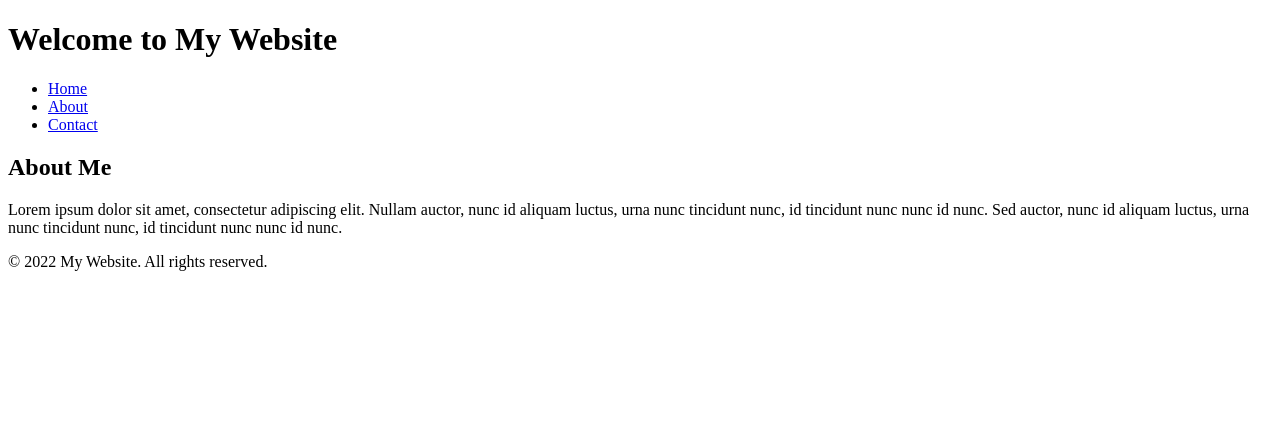
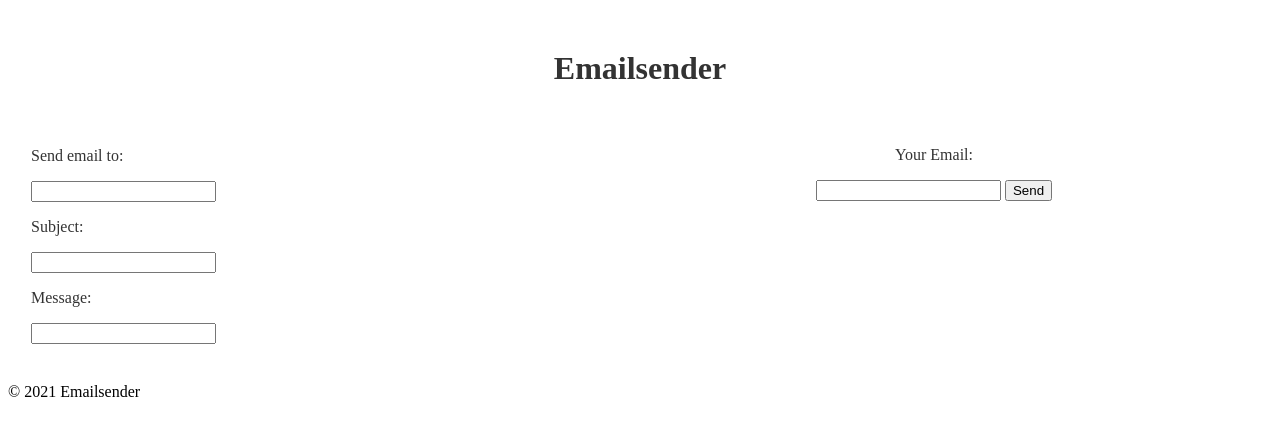
Before and after one commit to Uglypr1nces/emailsender, a Django app: page / in a window 1280 px wide. Shown: the top 436 px of the page. Run offline with Django 5.2, Linux system fonts and the light colour scheme.

Commit message:
added all the necessary files and functions but passing the information from the html and the project has some problems

```diff
--- /dev/null
+++ b/emailsending/python_functions/emailsender.py
@@ -0,0 +1,2 @@
+def send(self_email,email, subject, message):
+    print(f'Email sent from {self_email} to {email} with subject {subject} and message {message}')
--- /dev/null
+++ b/emailsending/static/style.css
@@ -0,0 +1,22 @@
+h1{
+    text-align: center;
+    margin-top: 50px;
+    color: #333;
+}
+
+.reciever{
+    color: #333;
+    border: 3px solid #fff;
+    padding: 20px;
+    width: 40%;
+}
+
+.sender{
+    text-align: center;
+
+    color: #333;
+    width: 50%;
+    float: right;
+    padding: 20px;
+    border: 2px solid #fff;
+}
--- a/emailsending/templates/base.html
+++ b/emailsending/templates/base.html
@@ -1,28 +1,57 @@
+{% load static %}
 <!DOCTYPE html>
 <html>
 <head>
-    <title>My Website</title>
+    <title>Contact</title>
+    <link rel="stylesheet" href="{% static 'style.css' %}">
 </head>
 <body>
-    <header>
-        <h1>Welcome to My Website</h1>
-    </header>
+    <h1>Emailsender</h1>
+    <main>
+        <div class = "sender">
+            <p>Your Email:</p>
+            <label for="selfemail"></label>
+            <input type = "text" id = "selfemail" name = "selfemail">
 
-    <nav>
-        <ul>
-            <li><a href="#">Home</a></li>
-            <li><a href="#">About</a></li>
-            <li><a href="#">Contact</a></li>
-        </ul>
-    </nav>
+            <button onclick="sendemail()">Send</button>
+        </div>
 
-    <main>
-        <h2>About Me</h2>
-        <p>Lorem ipsum dolor sit amet, consectetur adipiscing elit. Nullam auctor, nunc id aliquam luctus, urna nunc tincidunt nunc, id tincidunt nunc nunc id nunc. Sed auctor, nunc id aliquam luctus, urna nunc tincidunt nunc, id tincidunt nunc nunc id nunc.</p>
+        <div class="reciever">
+            <p>Send email to:</p>
+            <label for="email"></label>
+            <input type = "text" id = "email" name = "email">
+
+            <p>Subject:</p>
+            <label for="subject"></label>
+            <input type = "text" id = "subject" name = "subject">
+
+            <p>Message:</p>
+            <label for="message"></label>
+            <input type = "text" id = "message" name = "message">
+        </div>
+        <script>
+            function sendemail() {
+                var self_email = document.getElementById("selfemail").value;
+                var reciever_email = document.getElementById("email").value;
+                var subject = document.getElementById("subject").value;
+                var message = document.getElementById("message").value;
+
+                console.log("Self Email:", self_email);
+                console.log("Receiver Email:", reciever_email);
+                console.log("Subject:", subject);
+                console.log("Message:", message);
+
+                // Use Ajax to send a request to the server when the button is clicked
+                var xhr = new XMLHttpRequest();
+                xhr.open("POST", "{% url 'send_email' %}", true);
+                xhr.setRequestHeader("X-CSRFToken", "{{ csrf_token }}"); // Add CSRF token
+                xhr.setRequestHeader("Content-Type", "application/json;charset=UTF-8");
+                xhr.send(JSON.stringify({ self_email: self_email, reciever_email: reciever_email, subject: subject, message: message}));
+            }
+        </script>
     </main>
-
     <footer>
-        <p>&copy; 2022 My Website. All rights reserved.</p>
+        <p>© 2021 Emailsender</p>
     </footer>
 </body>
 </html>
--- a/emailsending/urls.py
+++ b/emailsending/urls.py
@@ -4,5 +4,6 @@ from django.conf.urls.static import static
 from . import views
 
 urlpatterns = [
-    path('', views.index, name='')
+    path('', views.index, name=''),
+    path('send_email', views.send_email, name='send_email')
 ]
--- a/emailsending/views.py
+++ b/emailsending/views.py
@@ -1,6 +1,18 @@
 from django.shortcuts import render
 from django.http import HttpResponse
+from .python_functions.emailsender import *
+from django.views.decorators.csrf import csrf_exempt
 # Create your views here.
 
 def index(request):
     return render(request, 'base.html')
+
+def send_email(request):
+    if request.method == 'POST':
+        self_email = request.POST.get('self_email')
+        email = request.POST.get('reciever_email')
+        subject = request.POST.get('subject')
+        message = request.POST.get('message')
+        print(f'Email sent from {self_email} to {email} with subject {subject} and message {message}')
+        send(self_email,email, subject, message)
+        return HttpResponse('Email Sent')
```
